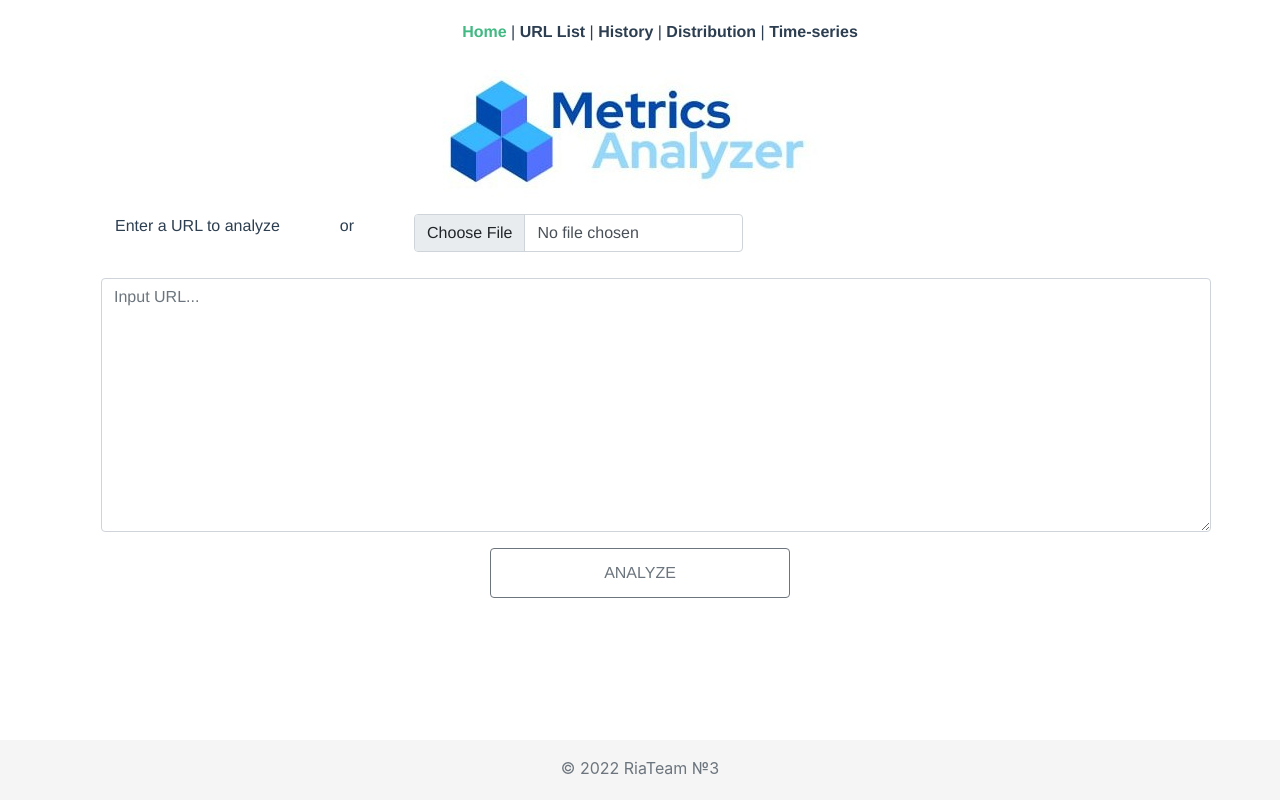
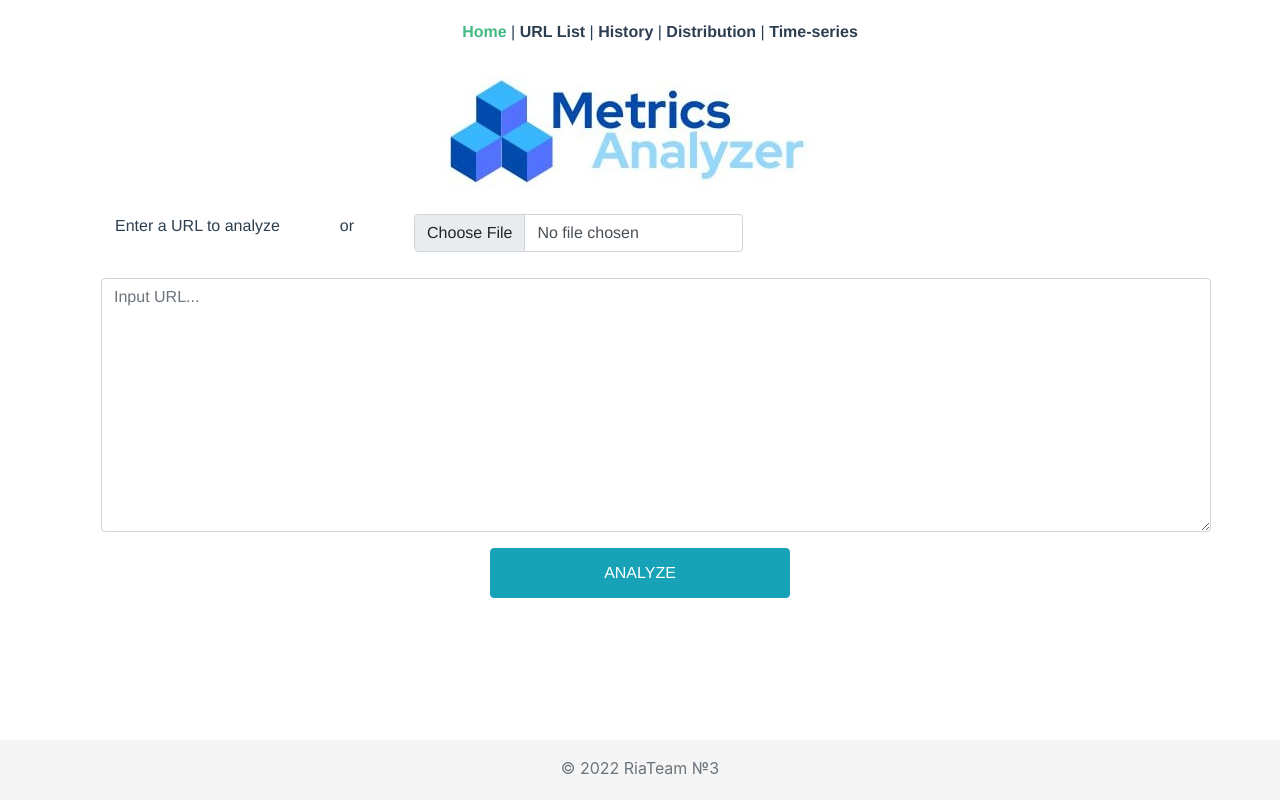
Before and after one commit to YuraDekhtiar/crux_front, a Vue app: page / in a window 1280 px wide. Built offline with nearby package versions, Linux system fonts and the light colour scheme.

Commit message:
color buttons changed

```diff
--- a/src/views/HomeView.vue
+++ b/src/views/HomeView.vue
@@ -29,13 +29,13 @@
                     rows="10"
           />
       </div>
-      <button @click="isElVisible=!isElVisible" class="btn btn-outline-secondary">ANALYZE</button>
+      <button @click="isElVisible=!isElVisible" class="btn btn-info">ANALYZE</button>
     </div>
   </div>
   <div v-else>
     <p>All data has been successfully downloaded, go to the button to view the dynamics change!</p>
     <div class="page-analysis_main" >
-      <button @click="analyzeUrls" class="btn btn-outline-secondary" value="false">Review tracking</button>
+      <button @click="analyzeUrls" class="btn btn-info" value="false">Review tracking</button>
     </div>
 
   </div>
@@ -75,7 +75,7 @@ export default {
         this.arrayOfUrls = this.textWithTextarea.split("\n");
         let data = {url:this.arrayOfUrls.filter(i => i.length !== 0).map(i => i.trim())}
         await this.$store.dispatch('analyzeUrl', data);
-        await this.$router.push({path: '/didsribution'});
+        await this.$router.push({path: '/distribution'});
       }
     },
     loadingUrlFromFile(event) {
```
